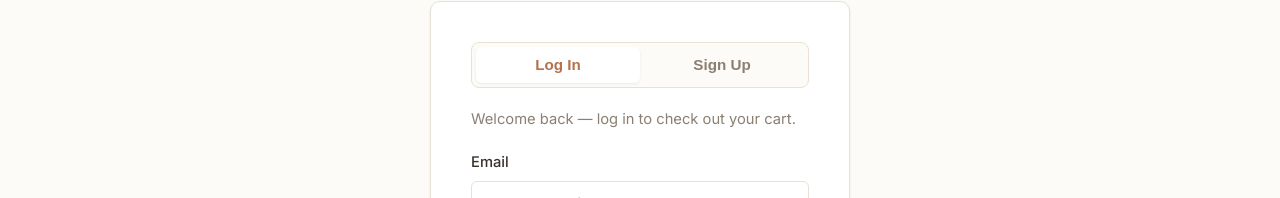
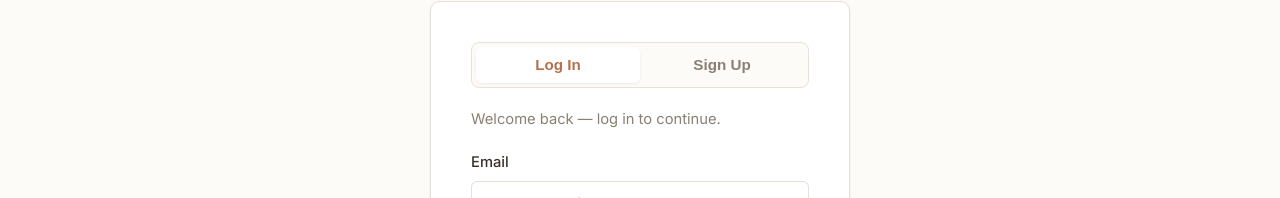
Before and after one commit to Sandy-YP-Holley/Rabbit-commerce, a React (Vite) app: page /auth in a window 1280 px wide. Shown: the part 113-311 px from the top of the page. Built offline with nearby package versions, Linux system fonts and the light colour scheme.

Commit message:
Update login subtitle message

```diff
--- a/src/pages/Auth.jsx
+++ b/src/pages/Auth.jsx
@@ -107,7 +107,7 @@ export default function Auth() {
 
           <p className="auth-subtitle">
             {mode === "login"
-              ? "Welcome back — log in to check out your cart."
+              ? "Welcome back — log in to continue."
               : "Create an account to start shopping for your rabbit."}
           </p>
 
```
